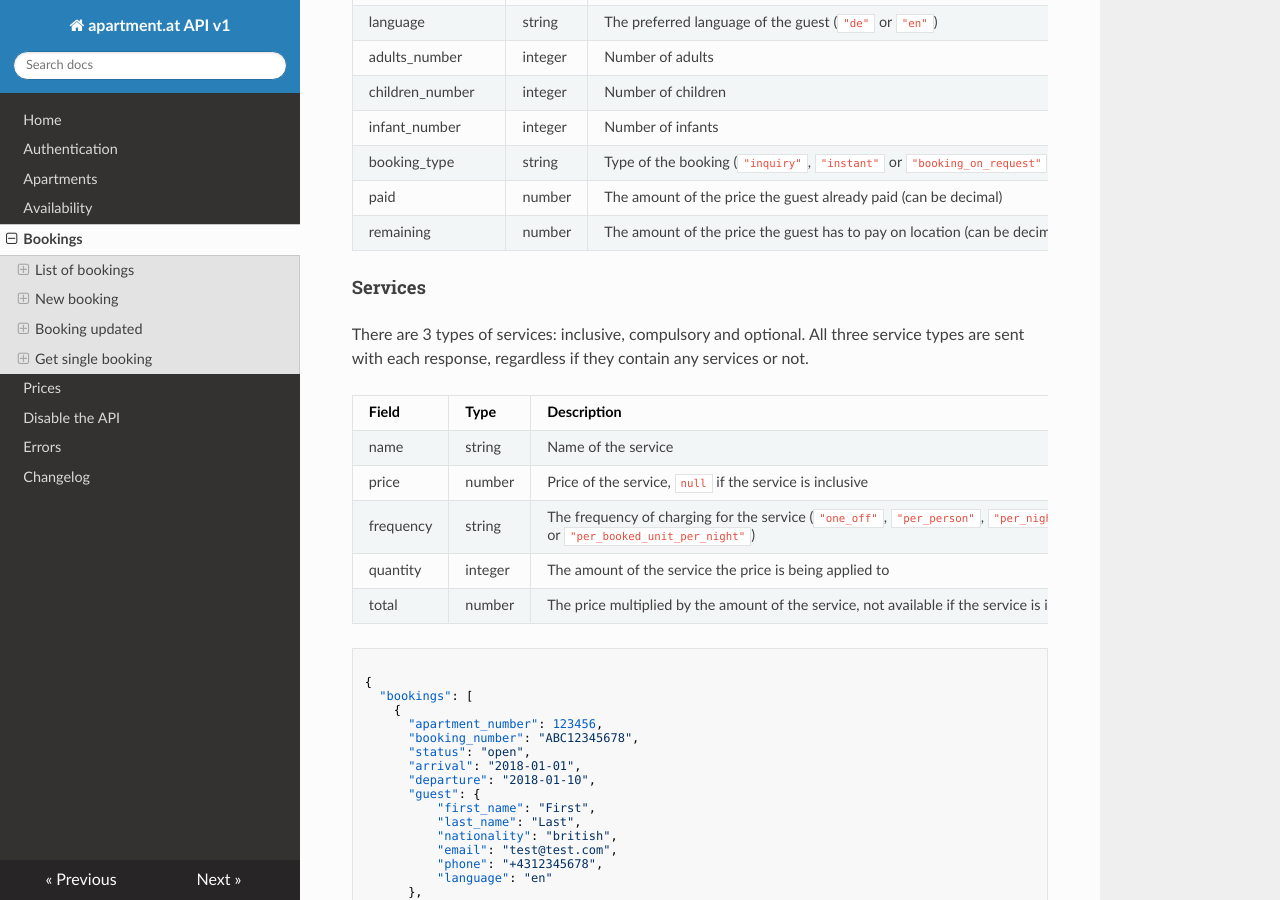
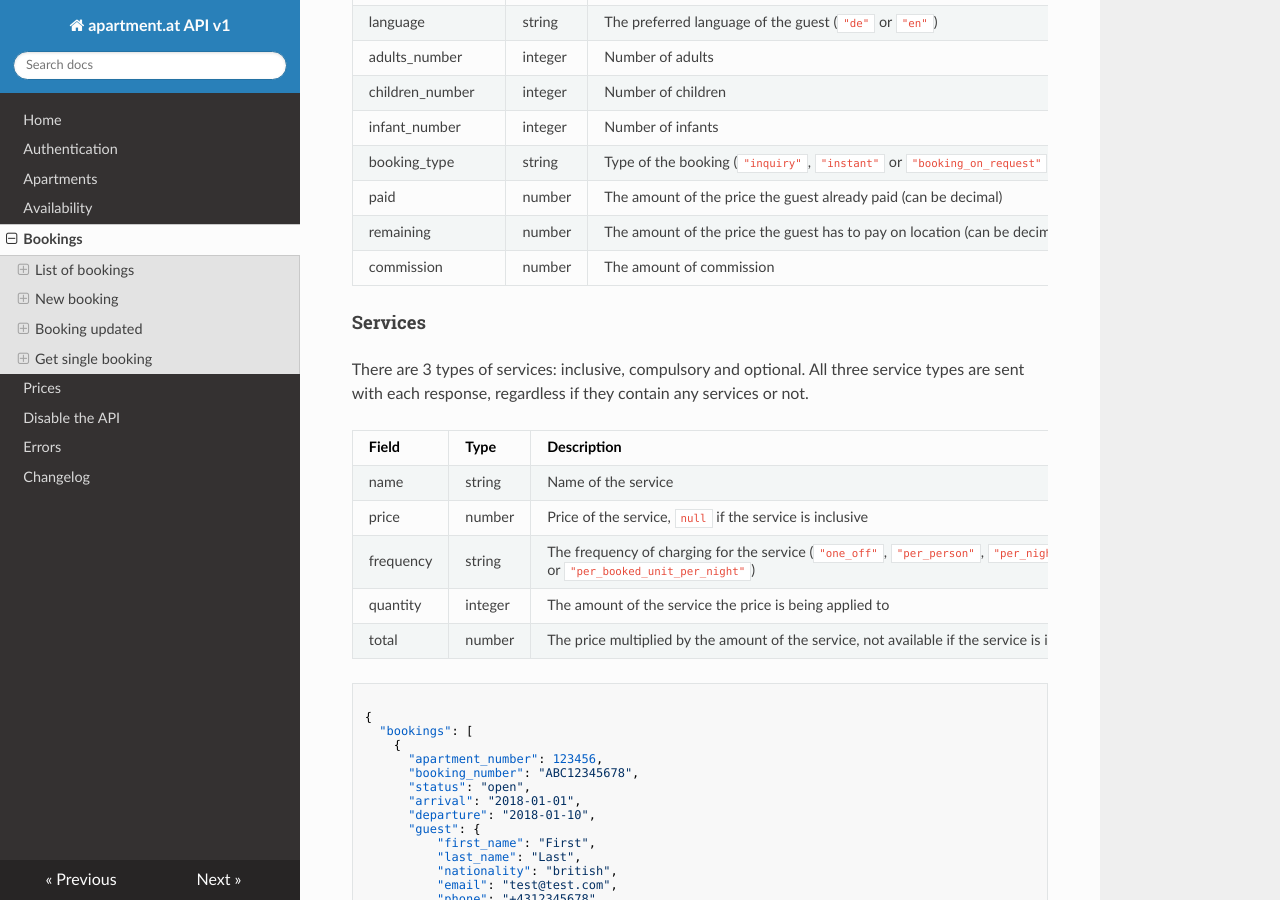
Before and after one commit to ApartmentAT/aat-api-docs, an MkDocs documentation site: the page built from docs/bookings.md, in a window 1280 px wide and 900 px high, scrolled down 923 px. Built offline with MkDocs 1.6.1, drawn with Linux system fonts in a browser that asks for light colours; nearby versions of some CDN libraries; old or Windows-style settings are respelled for this version of MkDocs; some of the changed text lies outside the part shown.

Commit message:
Commission field added to bookings

```diff
--- a/docs/bookings.md
+++ b/docs/bookings.md
@@ -33,6 +33,7 @@ infant_number | integer | Number of infants
 booking_type | string | Type of the booking (`"inquiry"`, `"instant"` or `"booking_on_request"`)
 paid | number | The amount of the price the guest already paid (can be decimal)
 remaining | number | The amount of the price the guest has to pay on location (can be decimal)
+commission | number | The amount of commission
 
 #### Services
 There are 3 types of services: inclusive, compulsory and optional. All three service types are sent with
@@ -235,6 +236,7 @@ infant_number | integer | Number of infants
 booking_type | string | Type of the booking (`"inquiry"`, `"instant"` or `"booking_on_request"`)
 paid | number | The amount of the price the guest already paid
 remaining | number | The amount of the price the guest has to pay on location
+commission | number | The amount of commission
 
 #### Services
 There are 3 types of services: inclusive, compulsory and optional. All three service types are sent with
```
